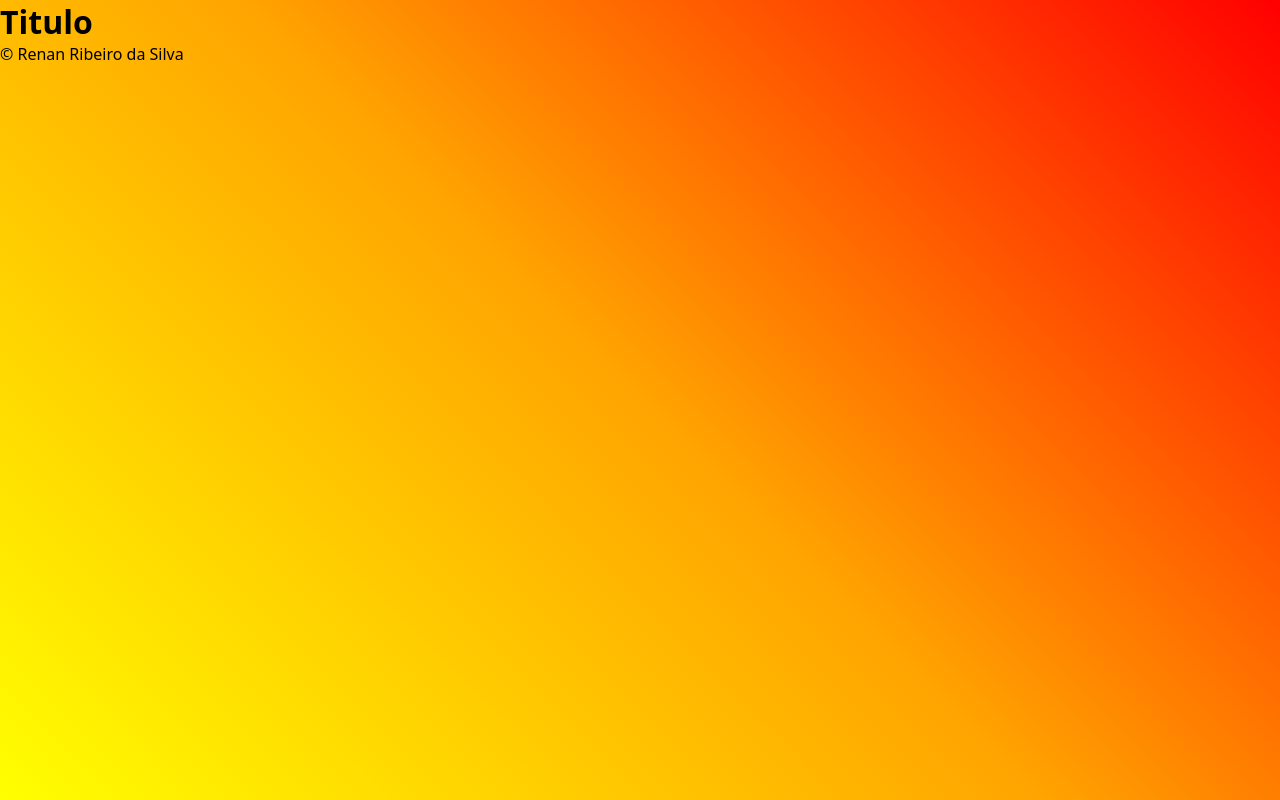
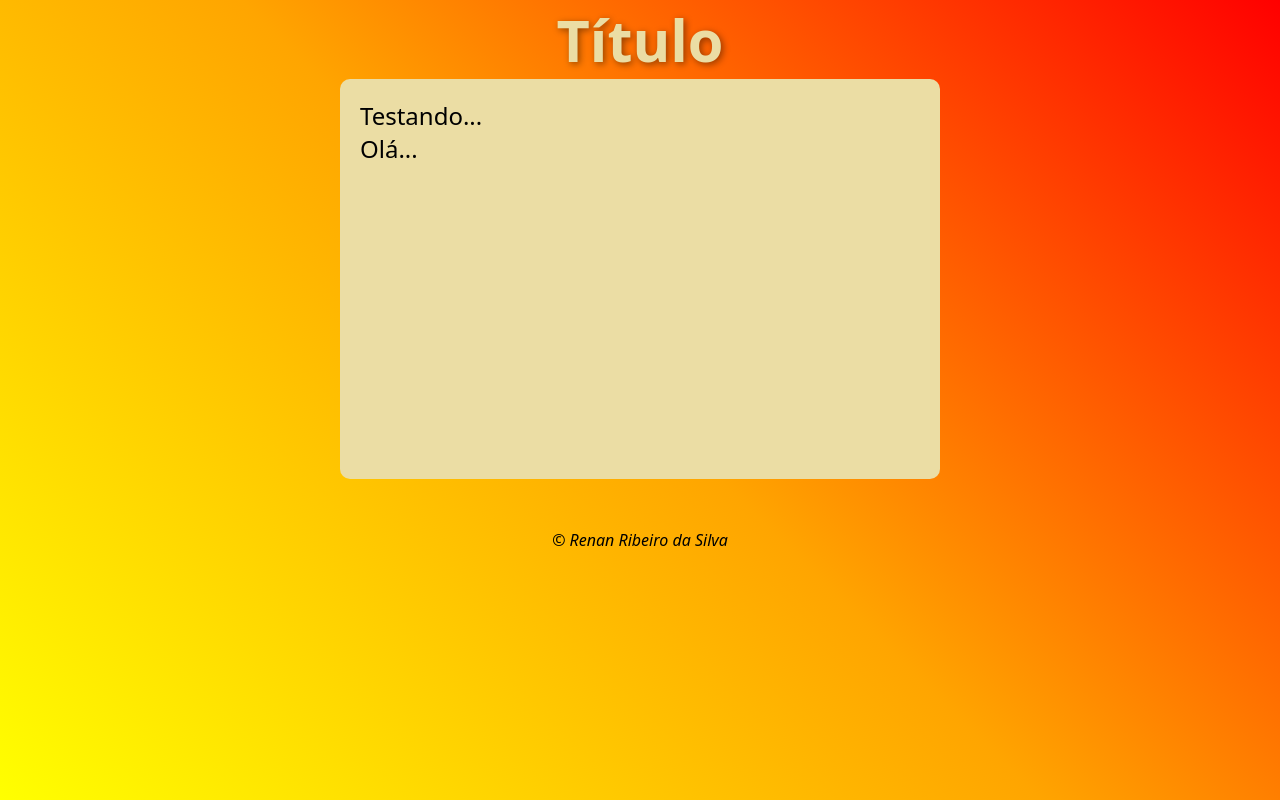
Before and after one commit to RenanRibeiroDaSilva/javascript, a plain HTML site: page Curso em Video.com/Mão na Massa/Ex01 - Bom Dia/index.html in a window 1280 px wide. Drawn offline with Linux system fonts and the light colour scheme.

Commit message:
Boost volume Exercícios JavaScript (Parte 1) - Curso JavaScript

```diff
--- a/Curso em Video.com/Mão na Massa/Ex01 - Bom Dia/css/style.css
+++ b/Curso em Video.com/Mão na Massa/Ex01 - Bom Dia/css/style.css
@@ -13,13 +13,24 @@ body {
 }
 
 header {
-
+    text-align: center;
+    font-size: 1.8em;
+    color: rgb(235, 221, 164);
+    text-shadow: 2px 2px 7px rgba(0, 0, 0, 0.429);
 }
 
 section {
-
+    background-color: rgb(235, 221, 164);
+    height: 400px;
+    width: 600px;
+    margin: auto;
+    border-radius: 10px;
+    padding: 20px;
+    font-size: 1.5em;
 }
 
 footer {
-
+    text-align: center;
+    margin-top: 50px;
+    font-style: italic;
 }
--- a/Curso em Video.com/Mão na Massa/Ex01 - Bom Dia/index.html
+++ b/Curso em Video.com/Mão na Massa/Ex01 - Bom Dia/index.html
@@ -8,16 +8,16 @@
 </head>
 <body>
     <header>
-        <h1>Titulo</h1>
+        <h1>Título</h1>
     </header>
 
     <section>
         <div>
-
+            Testando...
         </div>
 
         <div>
-
+            Olá...
         </div>
     </section>
 
```
